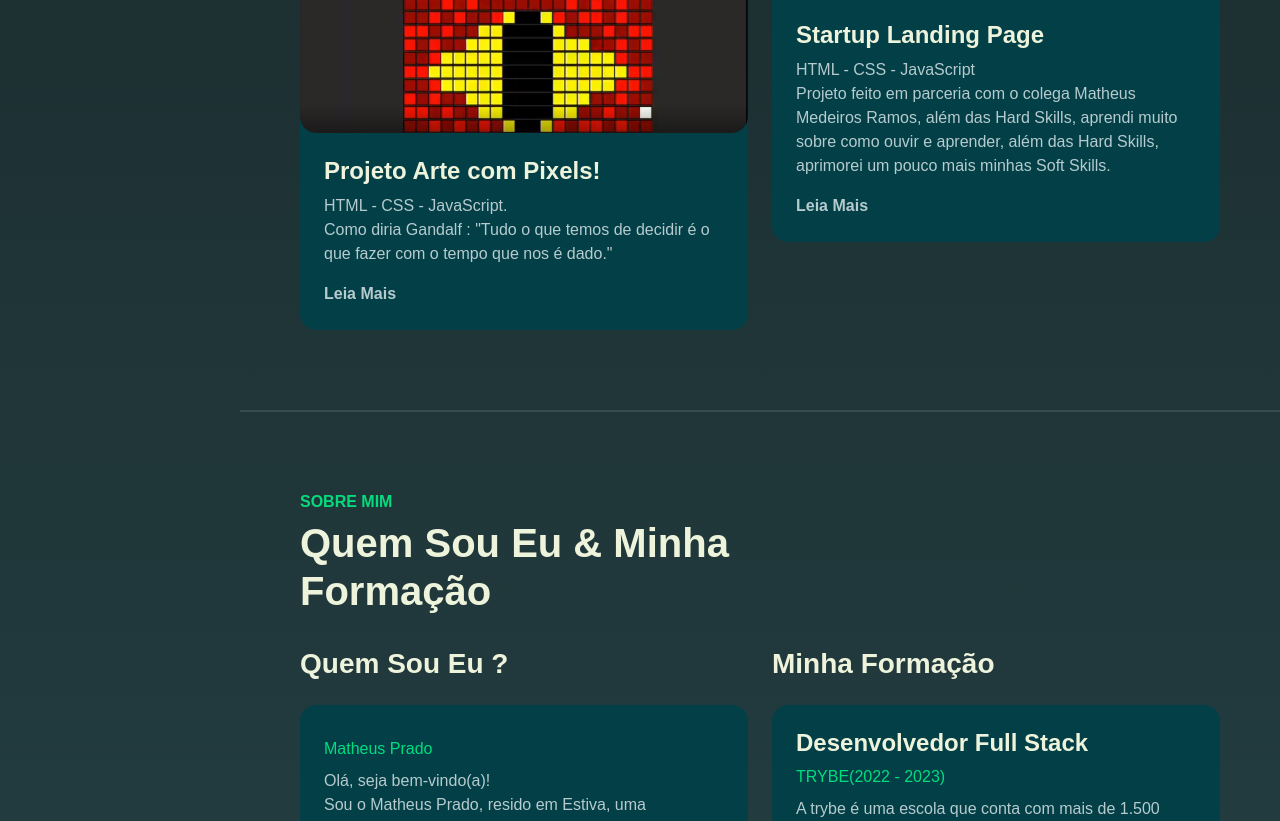
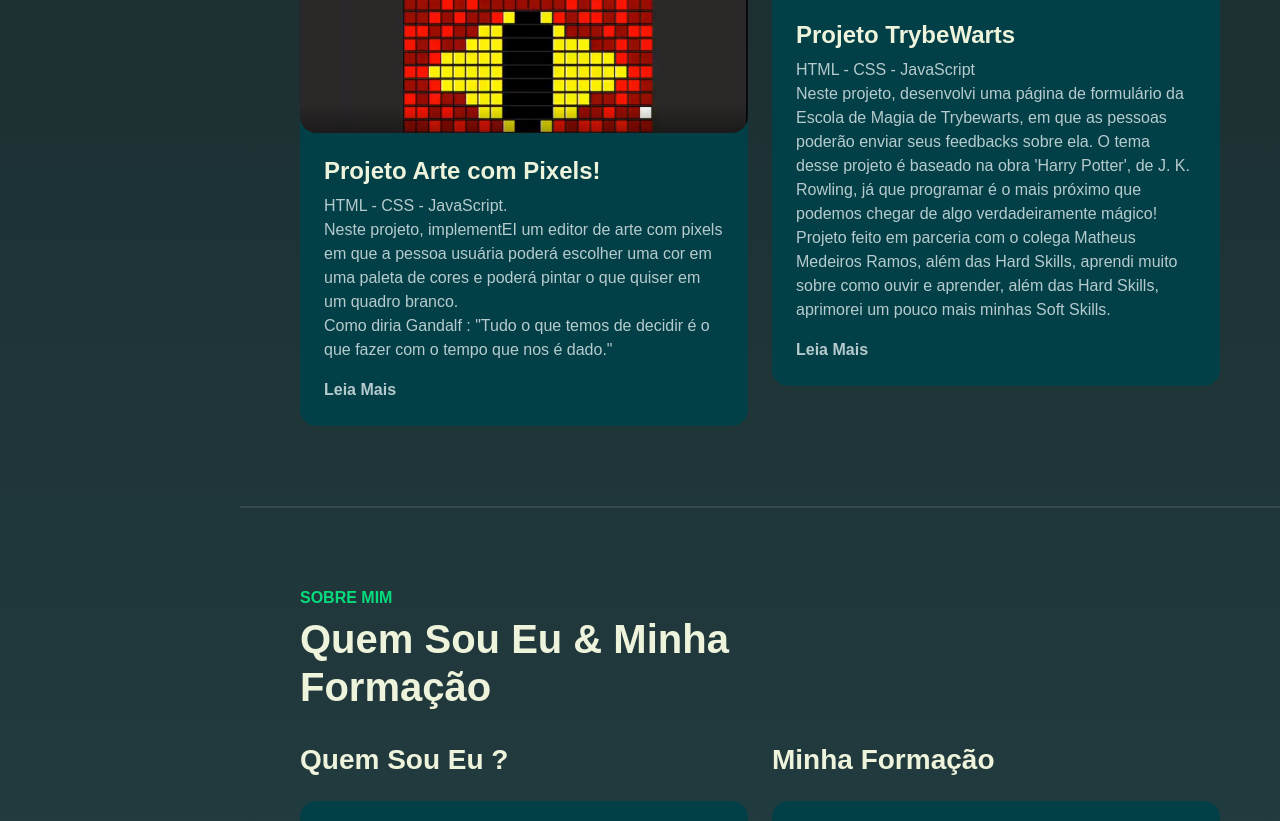
Before and after one commit to matheusPrado007/matheusPrado007.github.io, a plain HTML site: page index.html in a window 1280 px wide. Shown: the part 2627-3448 px from the top of the page. Drawn offline with Linux system fonts and the light colour scheme; files whose address does not match are found by name; a web font is replaced by a local one.

Commit message:
feat: Adiciona dados sobre os projetos

```diff
--- a/index.html
+++ b/index.html
@@ -189,6 +189,10 @@
                                 <h4>Projeto Arte com Pixels!</h4>
                                 <p>HTML - CSS - JavaScript.
                                     <br />
+                                    Neste projeto, implementEI um editor de arte com pixels
+                                    em que a pessoa usuária poderá escolher uma cor em
+                                    uma paleta de cores e poderá pintar o que quiser em um quadro branco.
+                                    <br />
                                     Como diria Gandalf :
                                     "Tudo o que temos de decidir é o que fazer com o tempo que nos é dado."
                                 </p>
@@ -203,9 +207,15 @@
                                 <img class="rounded-4" src="./assets/images/project-4.gif" alt="">
                             </div>
                             <div class="card-custom-content p-4">
-                                <h4>Startup Landing Page</h4>
+                                <h4>Projeto TrybeWarts</h4>
                                 <p>
                                     HTML - CSS - JavaScript
+                                    <br />
+                                    Neste projeto, desenvolvi uma página de formulário
+                                    da Escola de Magia de Trybewarts, em que as pessoas poderão
+                                    enviar seus feedbacks sobre ela. O tema desse projeto é baseado na obra
+                                    'Harry Potter', de J. K. Rowling,
+                                    já que programar é o mais próximo que podemos chegar de algo verdadeiramente mágico!
                                     <br />
                                     Projeto feito em parceria com o colega
                                     Matheus Medeiros Ramos, além das Hard Skills,
```
